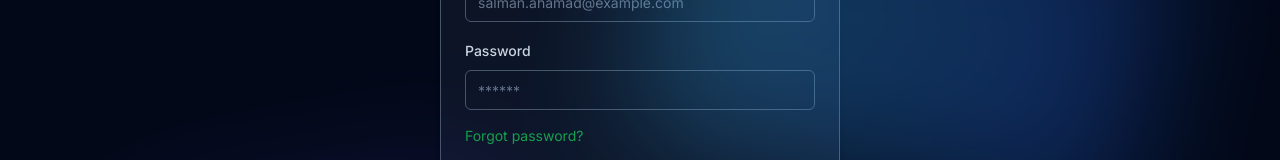
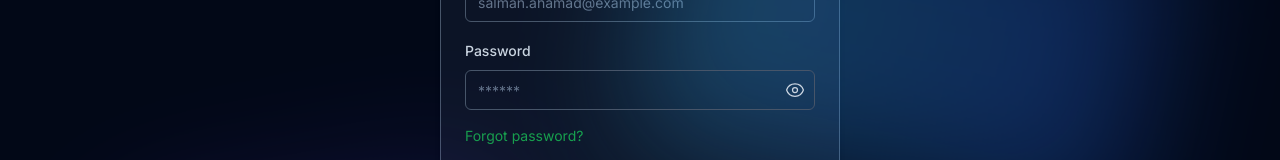
Before and after one commit to Shahriyar-Hosen/Proactive-Muslim, a Next.js app: page /en/auth/login in a window 1280 px wide. Shown: the part 308-468 px from the top of the page. Built offline with nearby package versions, Linux system fonts and the light colour scheme; no server answers.

Commit message:
all done

```diff
--- a/src/app/[locale]/(pages)/user/profile/update/page.tsx
+++ b/src/app/[locale]/(pages)/user/profile/update/page.tsx
@@ -43,6 +43,7 @@ import { Switch } from "@/components/ui/switch";
 import { useCurrentUser } from "@/hooks/use-current-user";
 import { IUserSchema, UserSchema } from "@/lib/schemas";
 import { userProfile } from "@/server/actions/user-profile";
+import { InputPassword } from "@/components/ui/input-password";
 
 const ProfilePage = () => {
   const user = useCurrentUser();
@@ -267,7 +268,7 @@ const ProfilePage = () => {
                             <FormItem>
                               <FormLabel>{t("update.password.old")}</FormLabel>
                               <FormControl>
-                                <Input
+                                <InputPassword
                                   {...field}
                                   placeholder="******"
                                   type="password"
@@ -285,7 +286,7 @@ const ProfilePage = () => {
                             <FormItem>
                               <FormLabel>{t("update.password.new")}</FormLabel>
                               <FormControl>
-                                <Input
+                                <InputPassword
                                   {...field}
                                   placeholder="******"
                                   type="password"
--- a/src/components/auth/login-form.tsx
+++ b/src/components/auth/login-form.tsx
@@ -24,6 +24,7 @@ import { login } from "@/server/actions/auth/login";
 import { REGEXP_ONLY_DIGITS_AND_CHARS } from "input-otp";
 import { useTranslations } from "next-intl";
 import { InputOTP, InputOTPGroup, InputOTPSlot } from "../ui/input-otp";
+import { InputPassword } from "../ui/input-password";
 
 export const LoginForm = () => {
   const searchParams = useSearchParams();
@@ -138,7 +139,7 @@ export const LoginForm = () => {
                     <FormItem>
                       <FormLabel>{t("password")}</FormLabel>
                       <FormControl>
-                        <Input
+                        <InputPassword
                           {...field}
                           disabled={isPending}
                           placeholder="******"
--- a/src/components/auth/new-password-form.tsx
+++ b/src/components/auth/new-password-form.tsx
@@ -21,6 +21,7 @@ import { Input } from "@/components/ui/input";
 import { INewPasswordSchema, NewPasswordSchema } from "@/lib/schemas";
 import { newPassword } from "@/server/actions/auth/new-password";
 import { useTranslations } from "next-intl";
+import { InputPassword } from "../ui/input-password";
 
 export const NewPasswordForm = () => {
   const searchParams = useSearchParams();
@@ -67,7 +68,7 @@ export const NewPasswordForm = () => {
                 <FormItem>
                   <FormLabel>{t("password")}</FormLabel>
                   <FormControl>
-                    <Input
+                    <InputPassword
                       {...field}
                       disabled={isPending}
                       placeholder="******"
--- a/src/components/auth/register-form.tsx
+++ b/src/components/auth/register-form.tsx
@@ -20,6 +20,7 @@ import { Input } from "@/components/ui/input";
 import { IRegisterSchema, RegisterSchema } from "@/lib/schemas";
 import { register } from "@/server/actions/auth/register";
 import { useTranslations } from "next-intl";
+import { InputPassword } from "../ui/input-password";
 
 export const RegisterForm = () => {
   const [error, setError] = useState<string | undefined>("");
@@ -100,7 +101,7 @@ export const RegisterForm = () => {
                 <FormItem>
                   <FormLabel>{t("password")}</FormLabel>
                   <FormControl>
-                    <Input
+                    <InputPassword
                       {...field}
                       disabled={isPending}
                       placeholder="******"
--- /dev/null
+++ b/src/components/ui/input-password.tsx
@@ -0,0 +1,63 @@
+"use client";
+
+import { cn } from "@/lib/utils";
+import { InputHTMLAttributes, forwardRef, useState } from "react";
+
+export interface InputProps extends InputHTMLAttributes<HTMLInputElement> {}
+
+const InputPassword = forwardRef<HTMLInputElement, InputProps>(
+  ({ className, type, ...props }, ref) => {
+    const [inputType, setInputType] = useState(type);
+
+    const handleUpdateInputType = () =>
+      setInputType(inputType === "password" ? "text" : "password");
+
+    return (
+      <div className="relative">
+        <input
+          type={inputType}
+          className={cn(
+            "flex h-10 w-full rounded-md border border-input bg-background px-3 py-2 text-sm ring-offset-background file:border-0 file:bg-transparent file:text-sm file:font-medium placeholder:text-muted-foreground focus-visible:outline-none focus-visible:ring-2 focus-visible:ring-ring focus-visible:ring-offset-2 disabled:cursor-not-allowed disabled:opacity-50",
+            "bg-inherit border-slate-600 focus-visible:ring-1 focus-visible:ring-offset-1 focus-visible:ring-offset-slate-500 pr-10",
+            className
+          )}
+          ref={ref}
+          {...props}
+        />
+        <svg
+          xmlns="http://www.w3.org/2000/svg"
+          fill="none"
+          viewBox="0 0 24 24"
+          strokeWidth={1.5}
+          stroke="currentColor"
+          onClick={() => handleUpdateInputType()}
+          className="w-5 h-5 absolute top-2.5 right-2.5 cursor-pointer"
+        >
+          {inputType === "password" ? (
+            <>
+              <path
+                strokeLinecap="round"
+                strokeLinejoin="round"
+                d="M2.036 12.322a1.012 1.012 0 0 1 0-.639C3.423 7.51 7.36 4.5 12 4.5c4.638 0 8.573 3.007 9.963 7.178.07.207.07.431 0 .639C20.577 16.49 16.64 19.5 12 19.5c-4.638 0-8.573-3.007-9.963-7.178Z"
+              />
+              <path
+                strokeLinecap="round"
+                strokeLinejoin="round"
+                d="M15 12a3 3 0 1 1-6 0 3 3 0 0 1 6 0Z"
+              />
+            </>
+          ) : (
+            <path
+              strokeLinecap="round"
+              strokeLinejoin="round"
+              d="M3.98 8.223A10.477 10.477 0 0 0 1.934 12C3.226 16.338 7.244 19.5 12 19.5c.993 0 1.953-.138 2.863-.395M6.228 6.228A10.451 10.451 0 0 1 12 4.5c4.756 0 8.773 3.162 10.065 7.498a10.522 10.522 0 0 1-4.293 5.774M6.228 6.228 3 3m3.228 3.228 3.65 3.65m7.894 7.894L21 21m-3.228-3.228-3.65-3.65m0 0a3 3 0 1 0-4.243-4.243m4.242 4.242L9.88 9.88"
+            />
+          )}
+        </svg>
+      </div>
+    );
+  }
+);
+InputPassword.displayName = "Input";
+
+export { InputPassword };
--- a/src/lib/mail.ts
+++ b/src/lib/mail.ts
@@ -8,7 +8,7 @@ import {
 const domain = process.env.NEXT_PUBLIC_APP_URL;
 const smtpEmail = process.env.SMTP_EMAIL;
 const smtpPassword = process.env.SMTP_PASSWORD;
-const defaultFrom = `Proactive Muslim ⇶ 🕋 ☪️ 🕌 🤲🏻 <${smtpEmail}>`;
+const defaultFrom = `☪️ Proactive Muslim ⇶ 🕋 🕌 🤲🏻 <${smtpEmail}>`;
 
 type ISendMail = { to: string; subject: string; body: string };
 export const sendMail = async ({ to, subject, body }: ISendMail) => {
@@ -32,7 +32,7 @@ export const sendMail = async ({ to, subject, body }: ISendMail) => {
     const sendResult = await transport.sendMail({
       from: defaultFrom,
       to,
-      subject: `🔰 ${subject} ⇶ 👉🏻 ⇶ Proactive Muslim ⁜👑⁜`,
+      subject: `⭐ ${subject} 🔰 ⁜👉🏻⁜ Proactive Muslim ⁜👑⁜`,
       html: body,
     });
     // console.log("🚀 ~ sendMail ~ sendResult:", { sendResult });
```
